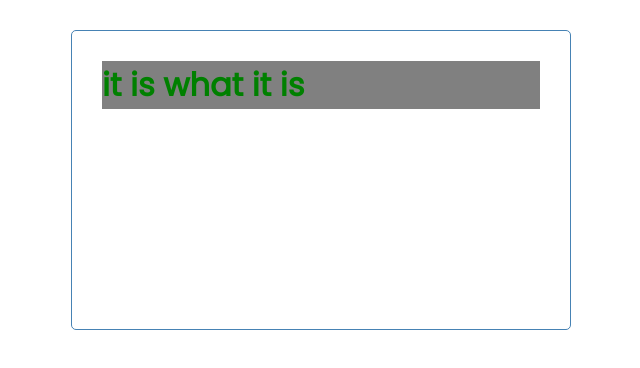
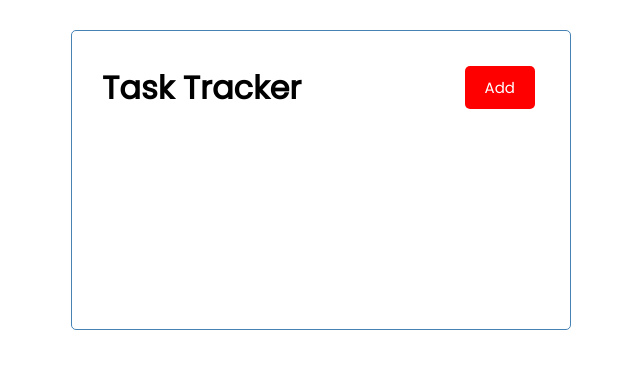
Before and after one commit to osigie/react-task-tracker, a React (Create React App) app: page / in a window 1280 px wide. Shown: the top 368 px of the page, without its empty margins (319-959 px from the left). Built offline with nearby package versions, Linux system fonts and the light colour scheme; the HTML template or start-up script is replaced by a standard one.

Commit message:
created task

```diff
--- a/src/App.js
+++ b/src/App.js
@@ -1,10 +1,11 @@
-import Header from "./components/Header/Header"
+import Header from "./components/Header"
 
 function App() {
   return (
     <div className="container">
- <Header title = "it is what it is" txt = {{color: "green", backgroundColor: "grey"}} />
+ {/* <Header title = "it is what it is" txt = {{color: "green", backgroundColor: "grey"}} /> */}
  {/* <Header title = "it is what it is" > </Header> */}
+ <Header />
     </div>
   );
 }
--- /dev/null
+++ b/src/components/Button.js
@@ -0,0 +1,10 @@
+
+
+ const Button = ({text, color, clickMe}) => {
+
+   return (
+    <button className= "btn" onClick={clickMe} style = {{backgroundColor: color}}>{text} </button>
+   )
+ }
+
+ export default Button
--- /dev/null
+++ b/src/components/Header.js
@@ -0,0 +1,22 @@
+import Button from './Button';
+const Header = ({title}) => {
+  const check = ()=>{
+    console.log("clicked")
+  }
+  return (
+  <header className= "header">
+     <h1>{title}</h1>
+<Button color= "red" text = "Add" clickMe={check}/>
+  </header>
+  )
+}
+
+Header.defaultProps = {
+    title: "Task Tracker",
+}
+
+
+// const defaultStyle = {
+//     color: "white", backgroundColor:"red"
+// }
+export default Header
--- a/src/components/Header/Header.js
+++ /dev/null
@@ -1,18 +0,0 @@
-
-const Header = ({title, txt}) => {
-  return (
-  <header>
-     <h1 style= {txt}>{title}</h1>
-  </header>
-  )
-}
-
-Header.defaultProps = {
-    title: "Task Tracker",
-}
-
-
-const defaultStyle = {
-    color: "white", backgroundColor:"red"
-}
-export default Header
```
Also changed, not shown: src/components/Header/Header.css (deleted), src/components/task.js (added).
